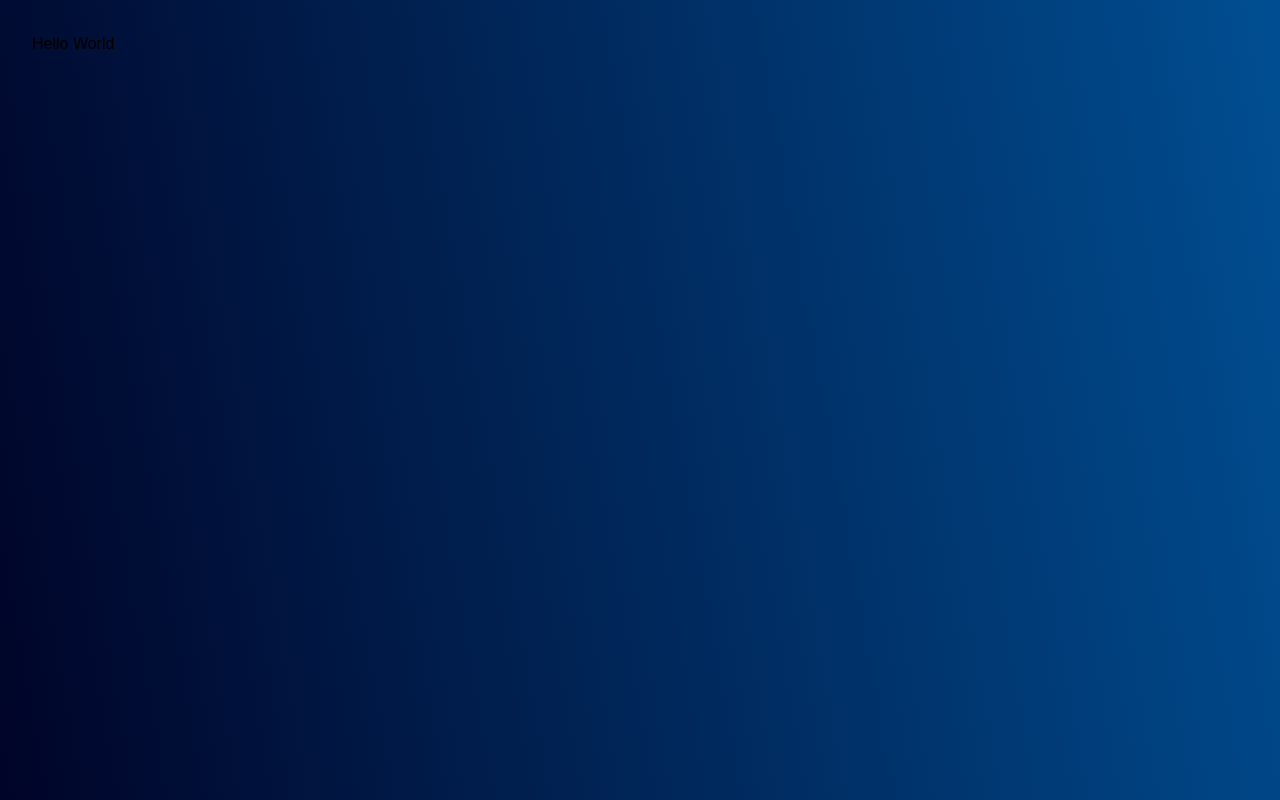
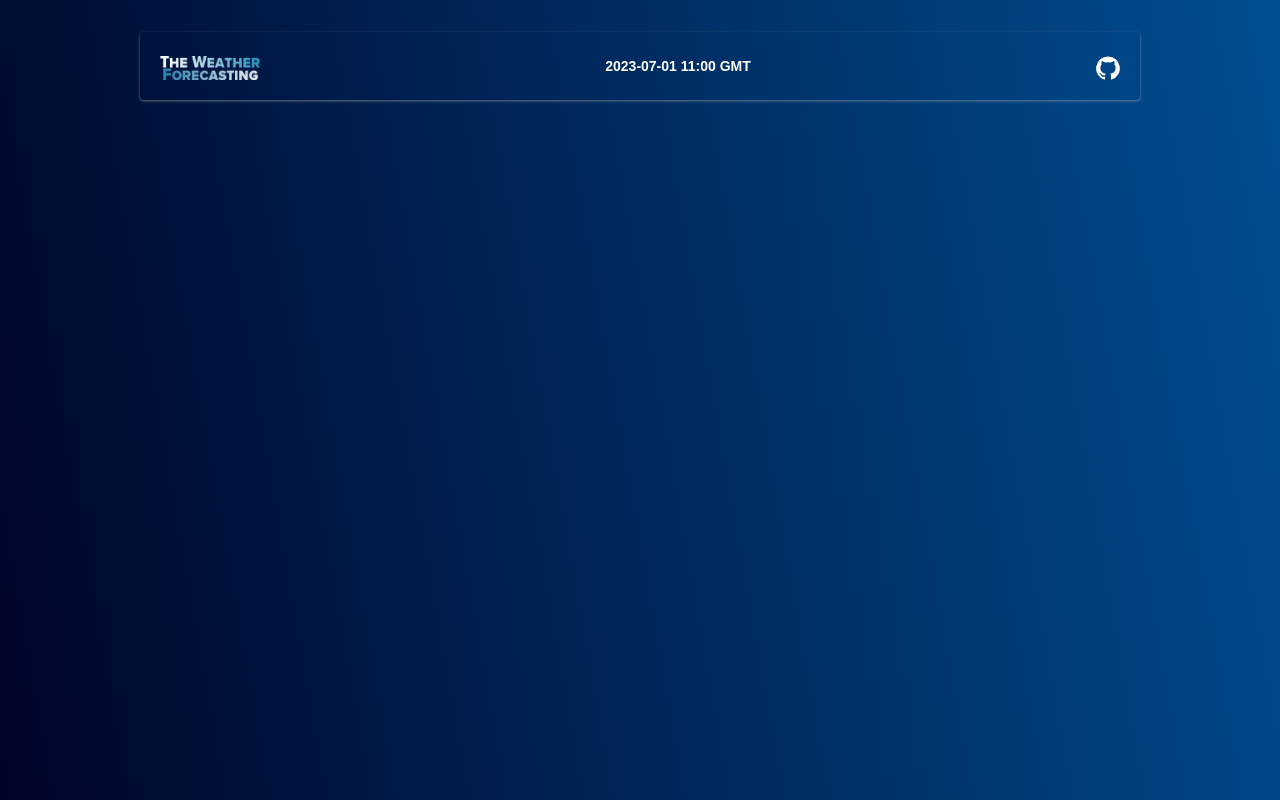
Before and after one commit to nguyenkhoi2806/weather-app-react-vite, a React (Vite) app: page /#/ in a window 1280 px wide. Built offline with nearby package versions, Linux system fonts and the light colour scheme.

Commit message:
update header and style

```diff
--- a/src/hoc/withSuspense/index.tsx
+++ b/src/hoc/withSuspense/index.tsx
@@ -7,7 +7,13 @@ import Loading from '@/components/Loading';
 const withSuspense = (Component: React.ElementType) =>
   function (props: any) {
     return (
-      <Suspense fallback={<Loading />}>
+      <Suspense
+        fallback={
+          <div className="m-auto w-full justify-center flex">
+            <Loading />
+          </div>
+        }
+      >
         <Component props={props} />
       </Suspense>
     );
--- /dev/null
+++ b/src/pages/Home/Header/header.module.scss
@@ -0,0 +1,7 @@
+.home-header {
+  @apply flex justify-between;
+
+  &__time {
+    @apply text-white text-sm font-bold;
+  }
+}
--- /dev/null
+++ b/src/pages/Home/Header/index.tsx
@@ -0,0 +1,35 @@
+import { Link } from 'react-router-dom';
+
+import Logo from '/images/logo.png';
+
+import Style from './header.module.scss';
+
+const Header = () => {
+  return (
+    <div className={Style['home-header']}>
+      <img src={Logo} alt="logo" width={100} />
+      <span className={Style['home-header__time']}>2023-07-01 11:00 GMT</span>
+      <Link
+        to="https://github.com/nguyenkhoi2806/weather-app-react-vite"
+        target="_blank"
+        className={Style['home-header__link']}
+      >
+        <svg
+          className="w-6 h-6 text-white dark:text-white"
+          aria-hidden="true"
+          xmlns="http://www.w3.org/2000/svg"
+          fill="currentColor"
+          viewBox="0 0 20 20"
+        >
+          <path
+            fillRule="evenodd"
+            d="M10 .333A9.911 9.911 0 0 0 6.866 19.65c.5.092.678-.215.678-.477 0-.237-.01-1.017-.014-1.845-2.757.6-3.338-1.169-3.338-1.169a2.627 2.627 0 0 0-1.1-1.451c-.9-.615.07-.6.07-.6a2.084 2.084 0 0 1 1.518 1.021 2.11 2.11 0 0 0 2.884.823c.044-.503.268-.973.63-1.325-2.2-.25-4.516-1.1-4.516-4.9A3.832 3.832 0 0 1 4.7 7.068a3.56 3.56 0 0 1 .095-2.623s.832-.266 2.726 1.016a9.409 9.409 0 0 1 4.962 0c1.89-1.282 2.717-1.016 2.717-1.016.366.83.402 1.768.1 2.623a3.827 3.827 0 0 1 1.02 2.659c0 3.807-2.319 4.644-4.525 4.889a2.366 2.366 0 0 1 .673 1.834c0 1.326-.012 2.394-.012 2.72 0 .263.18.572.681.475A9.911 9.911 0 0 0 10 .333Z"
+            clipRule="evenodd"
+          />
+        </svg>
+      </Link>
+    </div>
+  );
+};
+
+export default Header;
--- /dev/null
+++ b/src/pages/Home/home.module.scss
@@ -0,0 +1,6 @@
+.home-container {
+  @apply m-auto container pt-6  rounded p-5;
+  max-width: 1000px;
+  box-shadow: rgba(200, 200, 200, 0.3) 0px 1px 2px 0px,
+    rgba(200, 200, 200, 0.15) 0px 1px 3px 1px;
+}
--- a/src/pages/Home/index.tsx
+++ b/src/pages/Home/index.tsx
@@ -1,5 +1,12 @@
+import Header from './Header';
+import StyleHomes from './home.module.scss';
+
 const Home = () => {
-  return <h1>Hello World</h1>;
+  return (
+    <div className={StyleHomes['home-container']}>
+      <Header />
+    </div>
+  );
 };
 
 export default Home;
--- a/vite.config.ts
+++ b/vite.config.ts
@@ -9,10 +9,12 @@ import { defineConfig, loadEnv } from 'vite';
 export default defineConfig(({ command, mode }) => {
   const env = loadEnv(mode, process.cwd(), '');
   return {
+    publicDir: 'public',
     plugins: [react()],
     resolve: {
       alias: {
         '@': fileURLToPath(new URL('./src', import.meta.url)),
+        '@public': fileURLToPath(new URL('./public', import.meta.url)),
       },
     },
     test: {
```
Also changed, not shown: .eslintrc.cjs.
